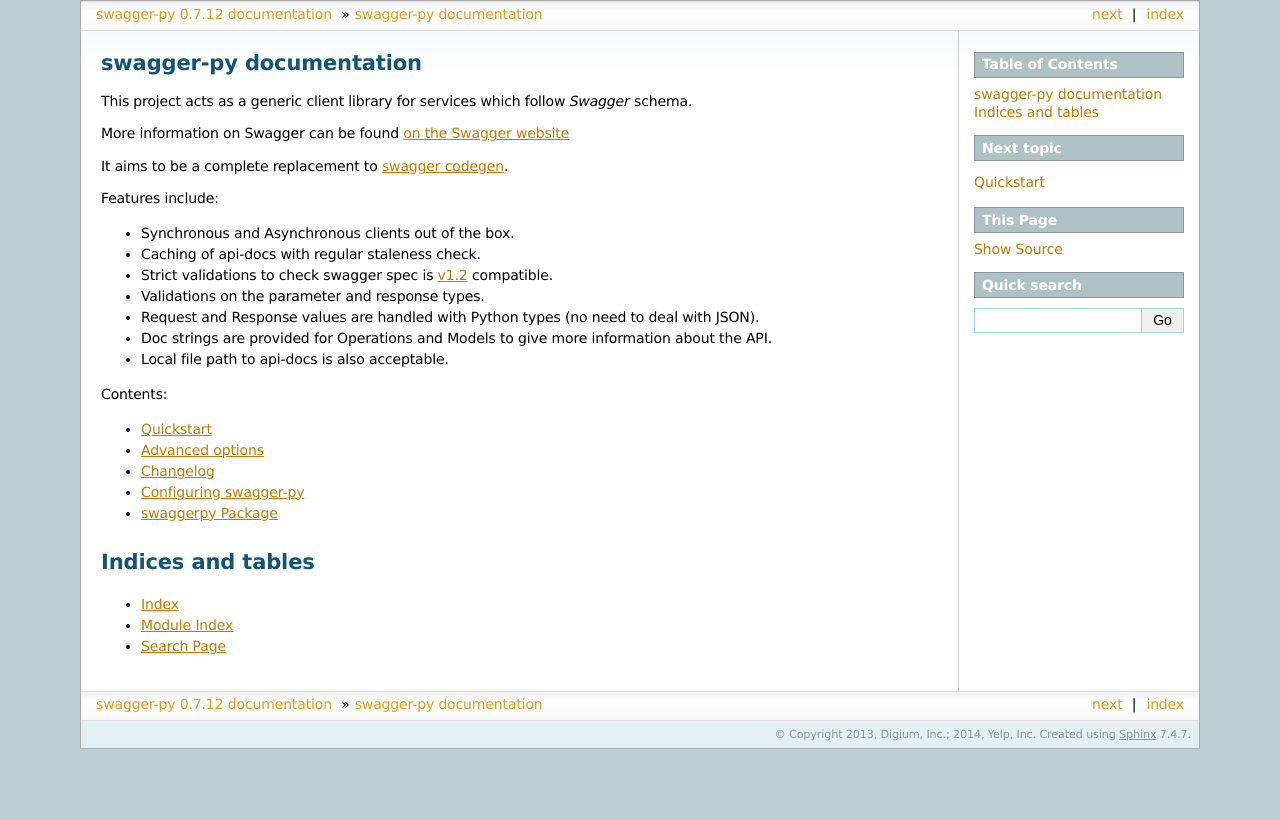
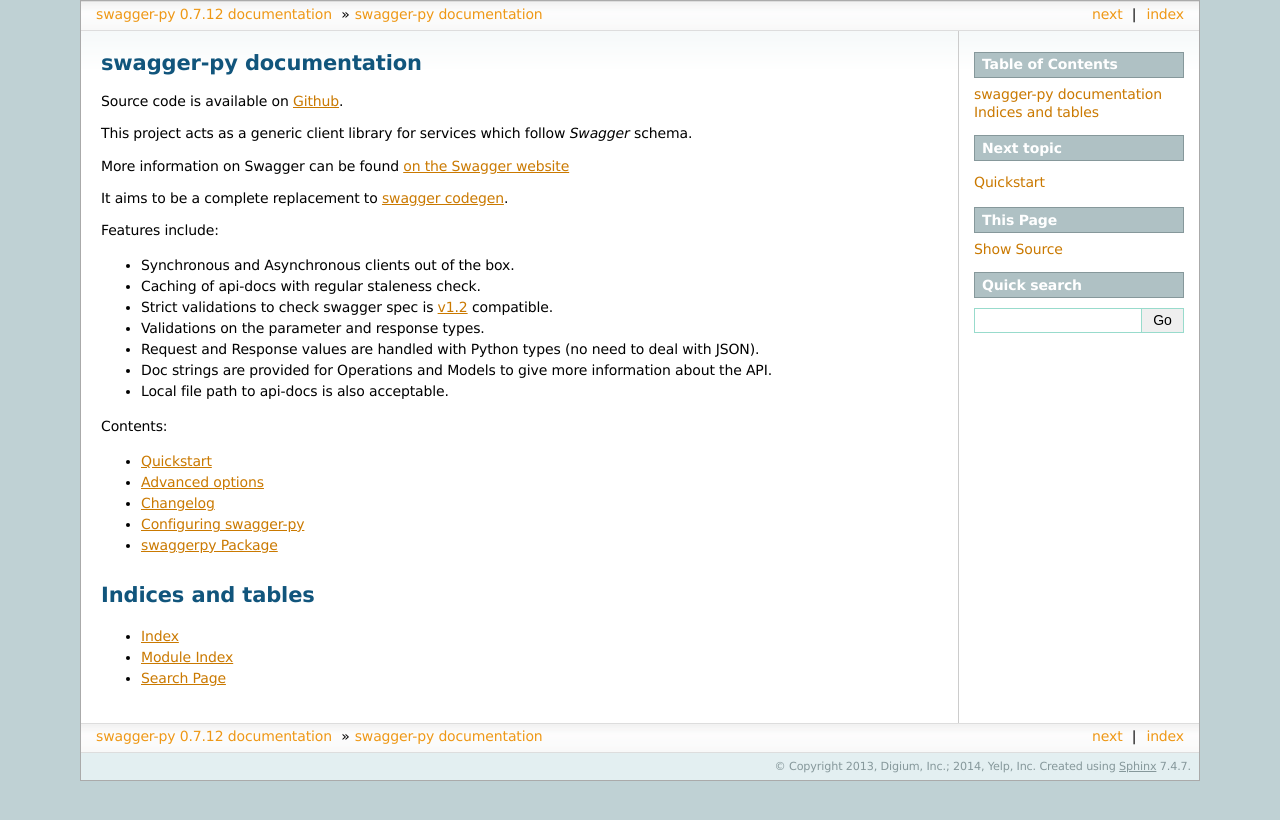
Before and after one commit to Yelp/bravado, a Sphinx documentation site: the page built from docs/source/index.rst, in a window 1280 px wide. Shown: the top 820 px of the page. Built offline with Sphinx 7.4.7, drawn with Linux system fonts in a browser that asks for light colours.

Commit message:
Fix swaggerpy docs part 2

```diff
--- a/docs/source/index.rst
+++ b/docs/source/index.rst
@@ -1,5 +1,7 @@
 swagger-py documentation
 ========================
+
+Source code is available on `Github <https://github.com/Yelp/bravado/tree/swaggerpy>`_.
 
 This project acts as a generic client library for services which follow *Swagger* schema.
 
```
